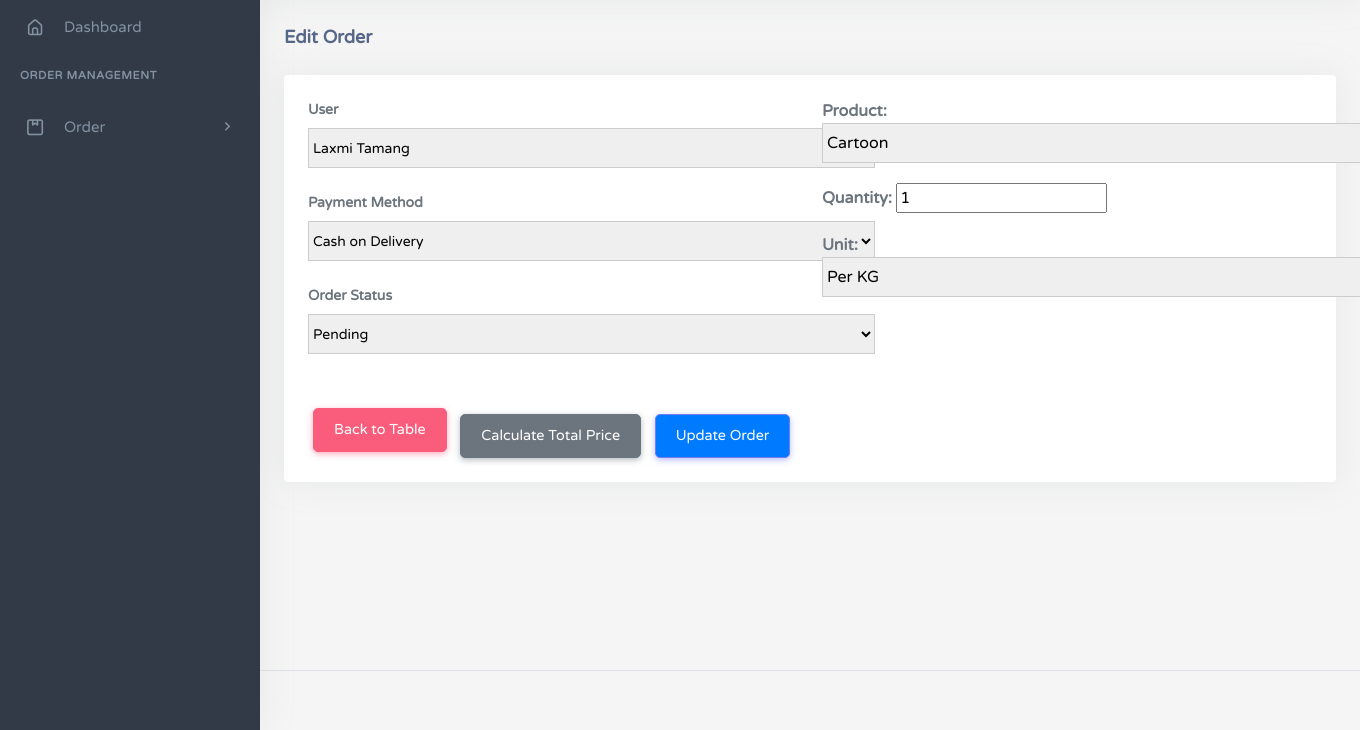
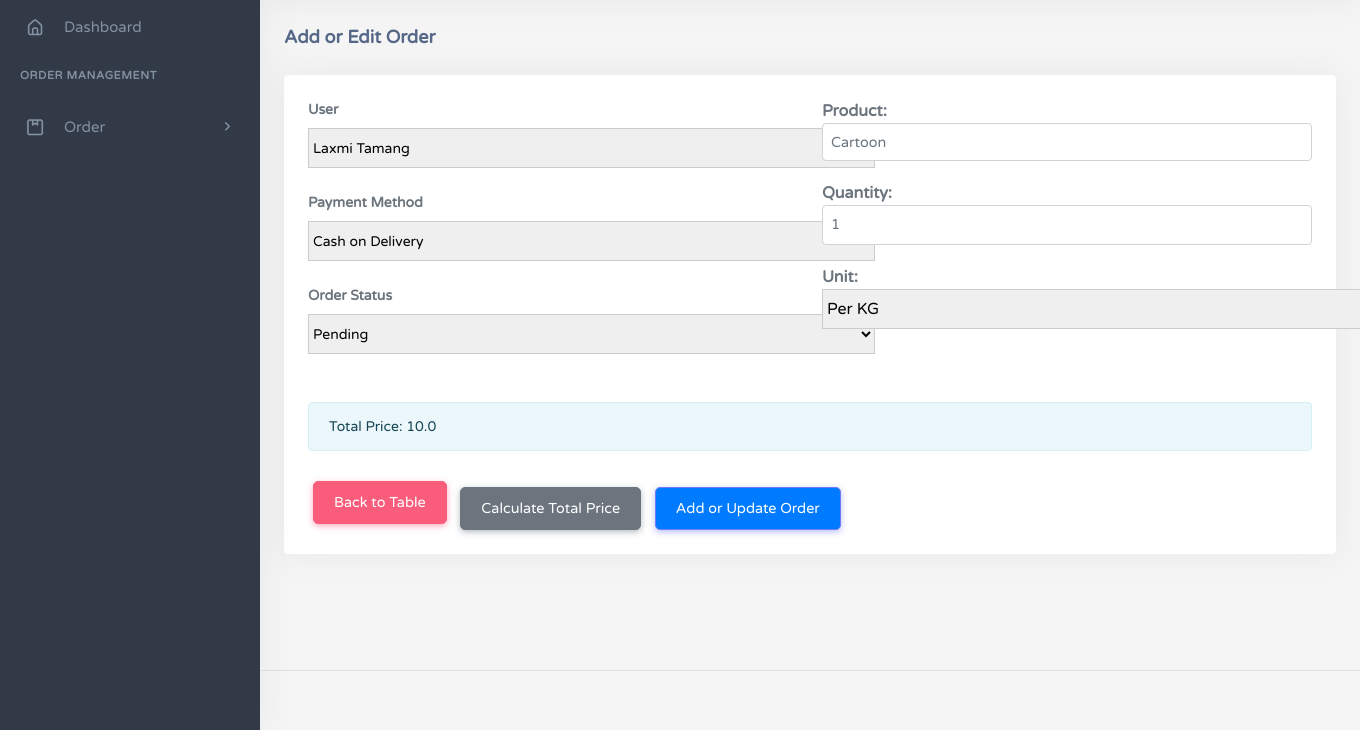
Before and after one commit to sameer266/GarbageSystem, a Django app: page /Order/edit/52/ in a window 1360 px wide; the page is wider, and only the part inside the window is pictured. Shown: the part 70-800 px from the top of that part. Run offline with Django 5.2, Linux system fonts and the light colour scheme; data comes from the database, SQL or seed files in the repository; both versions use the stored data as it was after the commit; some libraries are stand-ins or nearby versions.

Commit message:
Enhance inventory management with new delete functionality, update product selection in forms, and improve transaction handling in templates

```diff
--- a/app2/forms.py
+++ b/app2/forms.py
@@ -139,8 +139,28 @@ class OrderForm(forms.ModelForm):
 
 class OrderItemForm(forms.ModelForm):
     class Meta:
-        model  = OrderItem
-        fields ='__all__'
+        model = OrderItem
+        fields = '__all__'
+        widgets = {
+            'product': forms.Select(attrs={'class': 'form-control'}),
+            'quantity': forms.NumberInput(attrs={'class': 'form-control', 'min': '1'})
+        }
+
+    def __init__(self, *args, **kwargs):
+        super().__init__(*args, **kwargs)
+
+        # Fetch all products and their rates
+        products = Product.objects.all()
+        product_choices = [(p.id, p.product_name) for p in products]
+        product_rates = {p.id: p.rate for p in products}
+
+        # Override the product field choices
+        self.fields['product'].widget.choices = product_choices
+
+        # Add data-rate attributes to the product options
+        self.fields['product'].widget.attrs.update({
+            'data-rates': product_rates  # Pass rates as a JSON object
+        })
 
 
 NewsVideoFormSet = forms.inlineformset_factory(Order, OrderItem, form=OrderItemForm, extra=1)
--- a/app2/templates/app2/base.html
+++ b/app2/templates/app2/base.html
@@ -26,6 +26,7 @@
         <!-- Bootstrap Datepicker css -->
         <link href="{% static 'app2/assets/vendor/bootstrap-datepicker/css/bootstrap-datepicker.min.css'%}" rel="stylesheet" type="text/css" />
 
+
         <!-- Select2 Plugins css -->
         <link href="{% static 'app2/assets/vendor/select2/css/select2.min.css'%}" rel="stylesheet" type="text/css" />
 
@@ -349,7 +350,15 @@
                                 <span> Banner </span>
                             </a>
                         </li>
+
+
+
                         {%endif%}
+
+
+
+
+                        {% comment %} ====== User ============ {% endcomment %}
 
                         {% if request.user.is_admin  or request.user.is_sub_admin%}
 
@@ -412,6 +421,18 @@
                                 <span> Suppliers </span>
                             </a>
                         </li>
+
+                                   <!--   Logout  button -->
+                                      {% if request.user.is_sub_admin %}
+                                        <li class="side-nav-item">
+                                            <a href="{% url 'dashboard:logout' %}" class="side-nav-link">
+                                                <i class="uil-sign-out-alt"></i>
+                                                <span>Logout</span>
+                                            </a>
+                                        </li>
+                                        {% endif %}
+
+
                         {%endif%}
 
                         {% if request.user.is_admin %}
@@ -488,7 +509,6 @@
     </div>
 </li>
 
-
 {% comment %} Setting  {% endcomment %}
 
 <li class="side-nav-title">Settings</li>
@@ -499,10 +519,15 @@
         <span> About Company </span>
     </a>
 </li>
-{%endif%}
-
-
-
+
+{% comment %} Logout {% endcomment %}
+<li class="side-nav-item">
+    <a href="{% url 'dashboard:logout' %}" class="side-nav-link">
+        <i class="uil-sign-out-alt"></i>
+        <span>Logout</span>
+    </a>
+</li>
+{% endif %}
 
                     </ul>
                     <!--- End Sidemenu -->
--- a/app2/templates/app2/create_Order.html
+++ b/app2/templates/app2/create_Order.html
@@ -22,13 +22,13 @@
             <div class="row">
                 <div class="col-12">
                     <div class="page-title-box">
-                        <h4 class="page-title">{% if instance %}Edit Order{% else %}Create Order{% endif %}</h4>
+                        <h4 class="page-title">{% if instance %}Add or Edit Order{% else %}Create Order{% endif %}</h4>
                     </div>
                 </div>
             </div>
 
             <!-- Form Section -->
-            <form method="post" enctype="multipart/form-data">
+            <form method="post" enctype="multipart/form-data" id="orderForm">
                 {% csrf_token %}
                 <!-- Display Messages -->
                 {% if messages %}
@@ -75,13 +75,20 @@
                                     </div>
                                 </div>
 
+                                <!-- Display Total Price -->
+                                <div id="total-price-display" class="mt-3">
+                                    {% if total_price %}
+                                    <div class="alert alert-info">Total Price: {{ total_price }}</div>
+                                    {% endif %}
+                                </div>
+
                                 <!-- Buttons -->
                                 <div class="row mt-3">
                                     <div class="col-auto">
                                         <a href="{% url 'dashboard:active_order_list' %}" class="btn btn-danger">Back to Table</a>
-                                        <button type="submit" name="calculate_total" class="btn btn-secondary mt-2">Calculate Total Price</button>
+                                        <button type="button" id="calculate-total-btn" class="btn btn-secondary mt-2">Calculate Total Price</button>
                                         <button type="submit" class="btn btn-primary mt-2">
-                                            {% if instance %}Update Order{% else %}Save Order{% endif %}
+                                            {% if instance %}Add or Update Order{% else %}Save Order{% endif %}
                                         </button>
                                     </div>
                                 </div>
@@ -93,4 +100,63 @@
         </div>
     </div>
 </div>
+
+<script>
+    document.addEventListener('DOMContentLoaded', function() {
+        // Get the calculate button
+        const calculateBtn = document.getElementById('calculate-total-btn');
+
+        calculateBtn.addEventListener('click', function() {
+            // Get the product select element (name might vary based on your formset structure)
+            const productSelect = document.querySelector('select[name$="-product"]');
+            const quantityInput = document.querySelector('input[name$="-quantity"]');
+
+            if (productSelect && quantityInput) {
+                const productId = productSelect.value;
+                const quantity = parseFloat(quantityInput.value) || 0;
+
+                if (productId && quantity > 0) {
+                    // Get the product rate from the selected option's data attribute
+                    // Alternatively, you can use the options if you've stored the rate there
+                    const selectedOption = productSelect.options[productSelect.selectedIndex];
+
+                    // This assumes you have data attributes with product rates
+                    // You need to modify your template to include these rates
+                    // For example: <option value="{{ product.id }}" data-rate="{{ product.rate }}">{{ product.name }}</option>
+                    const productRate = parseFloat(selectedOption.getAttribute('data-rate')) || 0;
+
+                    if (productRate) {
+                        const totalPrice = (productRate * quantity).toFixed(2);
+
+                        // Display the total price
+                        const totalPriceDisplay = document.getElementById('total-price-display');
+                        totalPriceDisplay.innerHTML = `<div class="alert alert-info">Total Price: ${totalPrice}</div>`;
+                    } else {
+                        // If you don't have data attributes, you may need to fetch the rate via AJAX
+                        fetchProductRateAndCalculate(productId, quantity);
+                    }
+                } else {
+                    alert('Please select a product and enter a valid quantity');
+                }
+            }
+        });
+
+        // Function to fetch product rate via AJAX (if needed)
+        function fetchProductRateAndCalculate(productId, quantity) {
+            fetch(`/get-product-price/${productId}/`)
+                .then(response => response.json())
+                .then(data => {
+                    if (data.price) {
+                        const totalPrice = (data.price * quantity).toFixed(2);
+                        const totalPriceDisplay = document.getElementById('total-price-display');
+                        totalPriceDisplay.innerHTML = `<div class="alert alert-info">Total Price: ${totalPrice}</div>`;
+                    }
+                })
+                .catch(error => {
+                    console.error('Error fetching product price:', error);
+                    alert('Error calculating price. Please try again.');
+                });
+        }
+    });
+</script>
 {% endblock %}
--- a/app2/templates/app2/edite_daily_transaction.html
+++ b/app2/templates/app2/edite_daily_transaction.html
@@ -35,6 +35,7 @@
     }
 </style>
 <link href="http://nepalidatepicker.sajanmaharjan.com.np/nepali.datepicker/css/nepali.datepicker.v4.0.1.min.css" rel="stylesheet" type="text/css"/>
+
 {% endblock %}
 
 {% block body %}
@@ -195,6 +196,7 @@
 {% endblock %}
 
 {% block script %}
+<script src="http://nepalidatepicker.sajanmaharjan.com.np/nepali.datepicker/js/nepali.datepicker.v4.0.1.min.js" type="text/javascript"></script>
 <script>
     document.addEventListener('DOMContentLoaded', function() {
         // Initialize Nepali Date Picker
--- a/app2/urls.py
+++ b/app2/urls.py
@@ -66,7 +66,7 @@ urlpatterns = [
         path('Advertisement/delete/<int:id>/',views.deleteAdvertisement,name='deleteAdvertisement'),
 
 
-
+         path('get-product-price/<int:product_id>/', views.get_product_price, name='get_product_price'),
         path('Order/add',views.create_Order,name='add_Order'),
         path('Order/edit/<int:id>/',views.create_Order,name='edit_Order'),
         # path('Order/calculate-price/',views.CalculatePrice.as_view(),name='calculate_price'),
@@ -128,6 +128,8 @@ urlpatterns = [
         path('inventory',views.inventory, name="inventory"),
         path('inventory-add',views.inventory_add,name="inventory_add"),
         path('inventory-edit/<int:id>/', views.edit_inventory, name='edit_inventory'),
+        path('inventory-delete/<int:id>/',views.inventory_delete,name="delete_inventory"),
+
         path('sales', views.sales, name='sales'),
         path('sales/create', views.create_sales, name='create_sales'),
         path('sales/detail/<int:id>', views.sales_details, name='sales_details'),
--- a/app2/views.py
+++ b/app2/views.py
@@ -985,7 +985,6 @@ def stock_update_create( order_instance):
             stock.save()
 
 
-
 def create_Order(request, id=None):
     products = Product.objects.all()
     order_instance = get_object_or_404(Order, id=id) if id else Order()
@@ -1000,15 +999,20 @@ def create_Order(request, id=None):
             order_items = formset.save(commit=False)
             total_price = 0
 
+            # Calculate total price
             for item in order_items:
                 item.order = order_instance
                 item.price = item.product.rate
                 total_price += item.price * item.quantity
 
+            # Set total price and save the order instance
             order_instance.totalPrice = total_price
-            order_instance.save()
+            order_instance.save()  # Save the order instance first
+
+            # Save the formset with the updated order instance
             formset.save()
 
+            # Display success message
             message = 'Order updated successfully.' if id else 'Order created successfully.'
             messages.success(request, message)
             return redirect('dashboard:edit_Order', id=order_instance.id)
@@ -1017,6 +1021,7 @@ def create_Order(request, id=None):
         order_form = OrderForm(instance=order_instance)
         formset = OrderItemFormSet(instance=order_instance)
 
+    # Calculate total price for existing order
     total_price = sum(item.product.rate * item.quantity for item in order_instance.items.all()) if order_instance.pk else 0
 
     context = {
@@ -1029,6 +1034,13 @@ def create_Order(request, id=None):
 
     return render(request, 'app2/create_Order.html', context)
 
+
+def get_product_price(request, product_id):
+    try:
+        product = Product.objects.get(id=product_id)
+        return JsonResponse({'price': float(product.rate)})
+    except Product.DoesNotExist:
+        return JsonResponse({'error': 'Product not found'}, status=404)
 
 #     # ======= Calculate price  in  Create Order ===========
 # from rest_framework.views import APIView
@@ -1199,7 +1211,7 @@ def dailytransaction(request, id=None):
                 return redirect('dashboard:update_trasancation', instance.id)
             else:
                 messages.success(request,"Transaction Added Successfully !")
-                return redirect('dashboard:daily_transaction')
+                return redirect('/dashboard:inventory')
 
         else:
             messages.warning(request,"Please fill out the all form fields !")
@@ -1417,14 +1429,10 @@ def inventory_add(request):
         stock_obj=Stock.objects.create(product=product_obj,quantity=quantity,sold_quantity=sold_quantity)
         messages.success(request,"Inventory added successfully")
         return redirect('/inventory')
-
-
-
-
     return render(request,'app2/stockAdd.html',{'products':products})
 
 
-
+# edit inventory
 def edit_inventory(request,id):
     stocK_obj=Stock.objects.get(id=id)
     if request.method=="POST":
@@ -1437,6 +1445,15 @@ def edit_inventory(request,id):
         return  redirect('/inventory')
     return render(request, 'app2/stockEdit.html', {'stock_item': stocK_obj})
 
+#  delete inventory
+def inventory_delete(request,id):
+    try:
+        stock=Stock.objects.get(id=id)
+        stock.delete()
+        messages.success(request,"Stock deleted successfully")
+        return redirect('/inventory')
+    except Exception as e:
+        print(e)
 
 
 
@@ -1855,7 +1872,7 @@ def user_order_history(request, id=None):
 
 @login_required
 def notification_list(request):
-    notifications = Notification.objects.all()
+    notifications = Notification.objects.all()[ :30]
     return render(request, 'app2/notification_list.html', {'notifications': notifications})
 
 
--- a/products/models.py
+++ b/products/models.py
@@ -92,6 +92,7 @@ def generate_transaction_id():
     random_number = random.randint(1111, 9999)
     return str(current_date)+str(random_number)
 
+from django.db.models import Sum
 
 class Invoice(models.Model):
     transaction = models.CharField(max_length = 250, default=generate_transaction_id, editable=False)
```
Also changed, not shown: app2/templates/app2/accounting.html (+14 -0 lines), app2/templates/app2/stock.html (+19 -4 lines), order/models.py (+10 -7 lines), db.sqlite3. Lines whose indentation alone changed are shown as unchanged.
